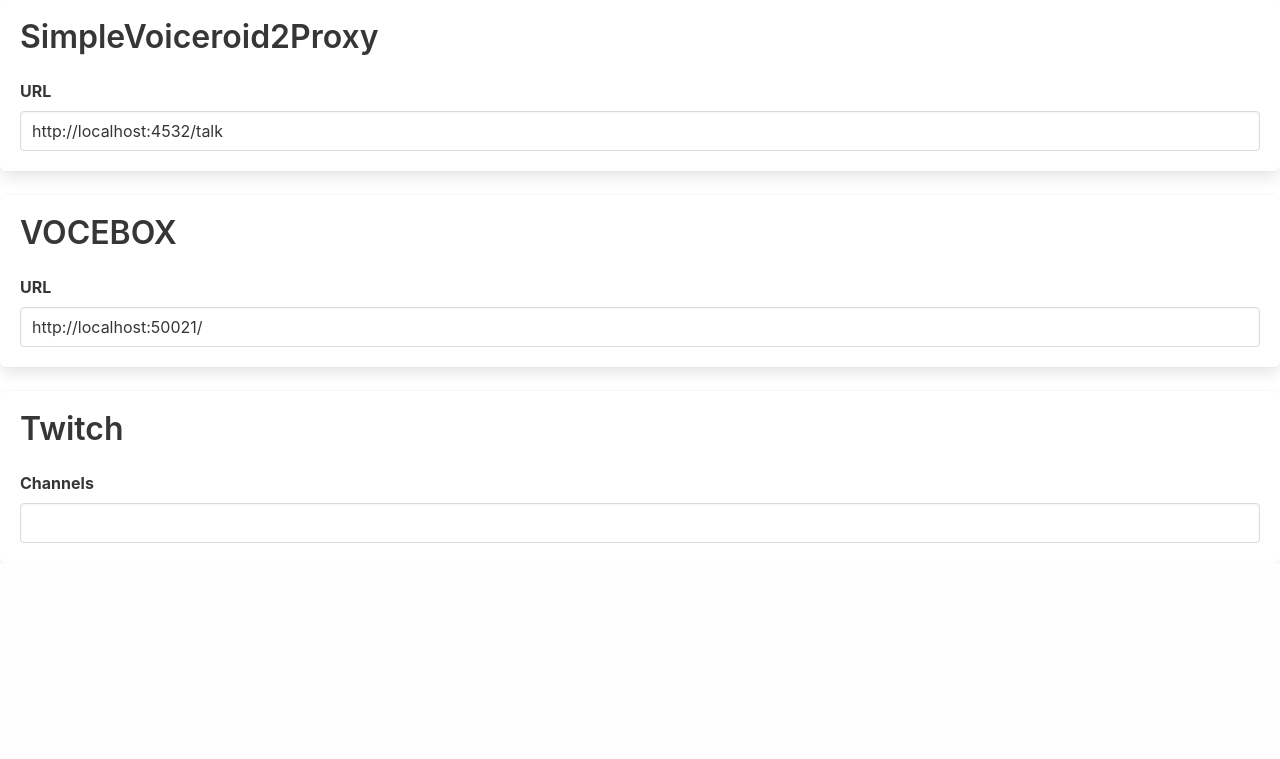
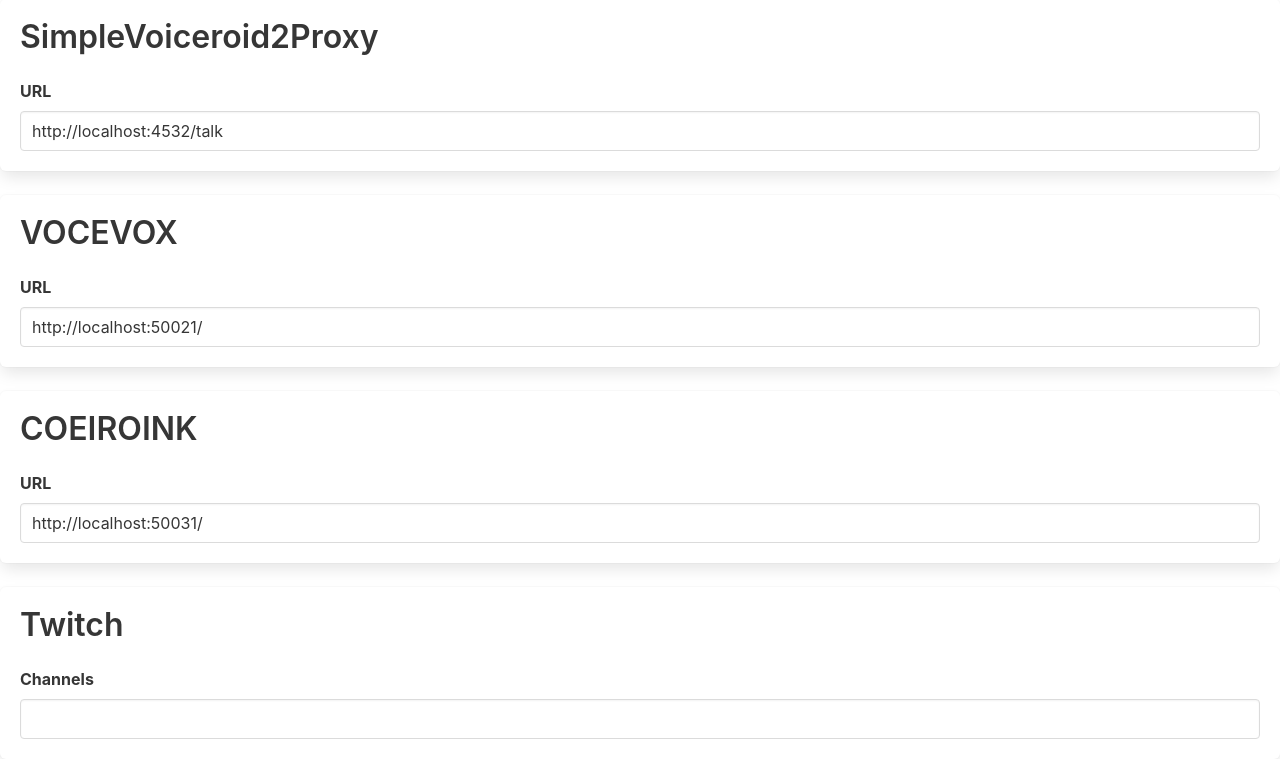
Before and after one commit to kazookie/ChatRouter, a FastAPI app: page /setting in a window 1280 px wide. Shown: the part 281-1040 px from the top of the page. Before the commit the page ends 844 px from the top, so only its background shows below. Run offline with FastAPI, Linux system fonts and the light colour scheme; data that the repository does not hold is empty; some libraries are stand-ins or nearby versions.

Commit message:
update setting file

```diff
--- a/app/setting.json
+++ b/app/setting.json
@@ -7,8 +7,11 @@
     "SimpleVoiceroid2Proxy": {
         "url": "http://localhost:4532/talk"
     },
-    "VOICEBOX": {
+    "VOICEVOX": {
         "url": "http://localhost:50021/"
+    },
+    "COEIROINK": {
+        "url": "http://localhost:50031/"
     },
     "twitch": {
         "channels": []
--- a/app/templates/setting.html
+++ b/app/templates/setting.html
@@ -26,11 +26,20 @@
     </div>
   </div>
   <div class="box">
-    <h3 class="title">VOCEBOX</h3>
+    <h3 class="title">VOCEVOX</h3>
     <div class="field">
       <label class="label">URL</label>
       <div class="control">
-        <input class="input" type="text" v-if="setting" v-bind:value="setting.VOICEBOX.url">
+        <input class="input" type="text" v-if="setting" v-bind:value="setting.VOICEVOX.url">
+      </div>
+    </div>
+  </div>
+  <div class="box">
+    <h3 class="title">COEIROINK</h3>
+    <div class="field">
+      <label class="label">URL</label>
+      <div class="control">
+        <input class="input" type="text" v-if="setting" v-bind:value="setting.COEIROINK.url">
       </div>
     </div>
   </div>
```
